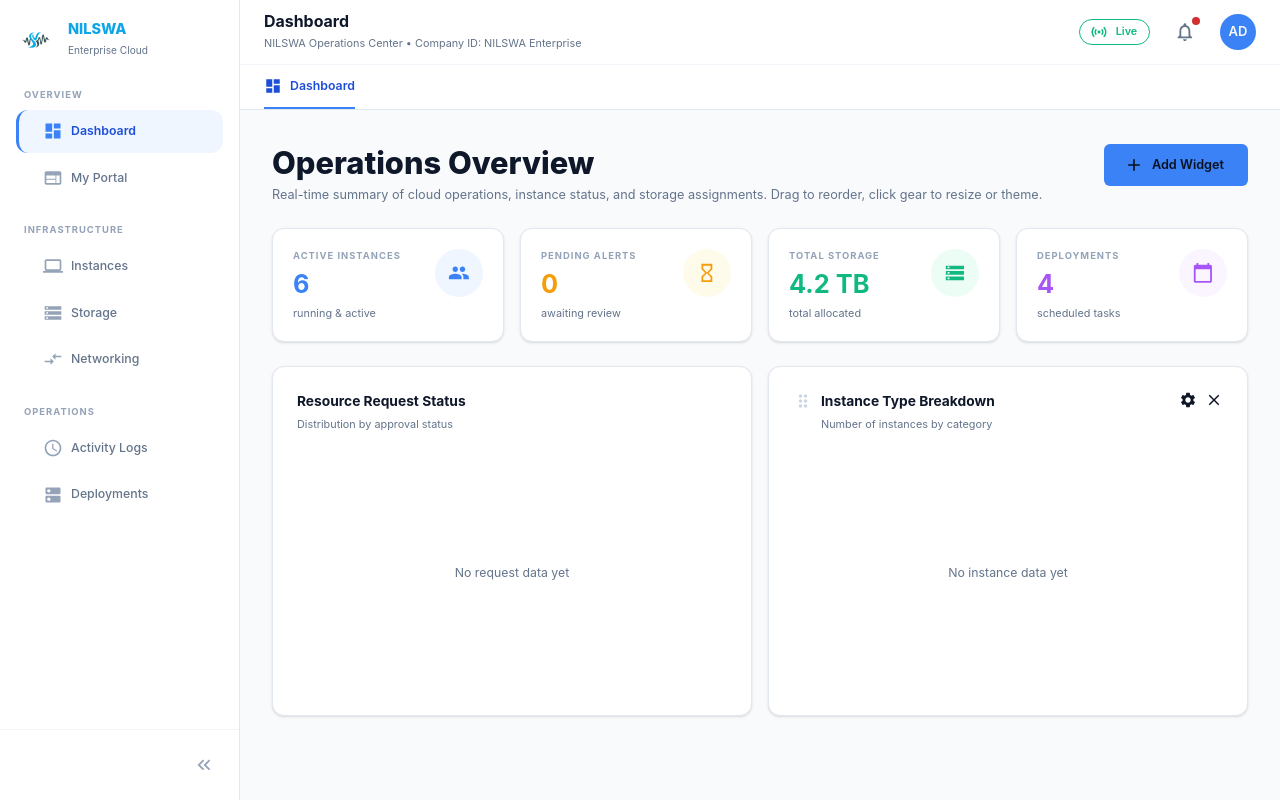
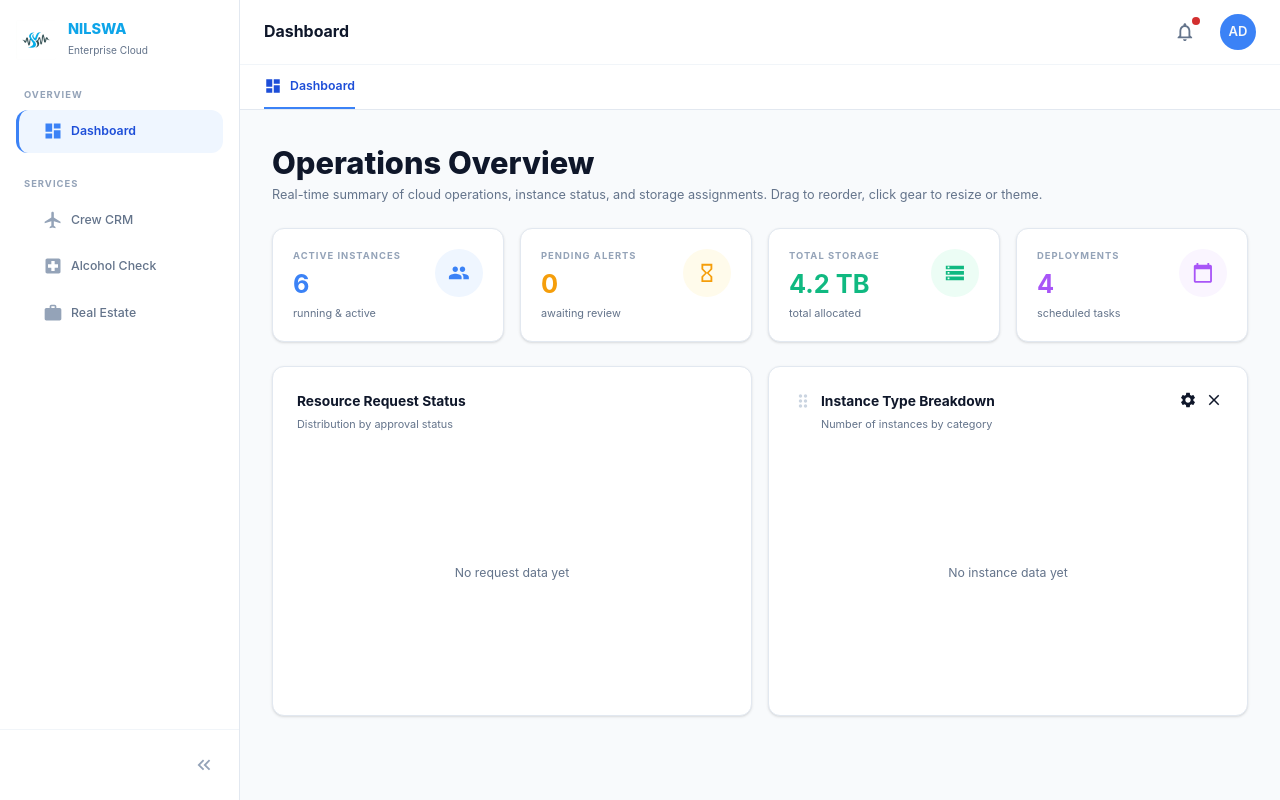
Before and after one commit to sachin-bose-p/nilswa, a Next.js app in the folder client/: page /dashboard in a window 1280 px wide. Built offline with nearby package versions, Linux system fonts and the light colour scheme; sample sign-in values are in the browser's storage.

Commit message:
Remove requested widgets and update sidebar/overlay with custom services

```diff
--- a/client/app/dashboard/page.tsx
+++ b/client/app/dashboard/page.tsx
@@ -74,23 +74,15 @@ export default function DashboardPage() {
     {
       title: 'OVERVIEW',
       items: [
-        { text: 'Dashboard', icon: <DashboardIcon sx={{ fontSize: 20 }} />, active: true },
-        { text: 'My Portal', icon: <WebIcon sx={{ fontSize: 20 }} />, active: false, onClick: () => setSearchOpen(true) },
+        { text: 'Dashboard', icon: <DashboardIcon sx={{ fontSize: 20 }} />, active: true }
       ]
     },
     {
-      title: 'INFRASTRUCTURE',
+      title: 'SERVICES',
       items: [
-        { text: 'Instances', icon: <ComputerIcon sx={{ fontSize: 20 }} />, active: false },
-        { text: 'Storage', icon: <StorageIcon sx={{ fontSize: 20 }} />, active: false },
-        { text: 'Networking', icon: <CompareArrowsIcon sx={{ fontSize: 20 }} />, active: false },
-      ]
-    },
-    {
-      title: 'OPERATIONS',
-      items: [
-        { text: 'Activity Logs', icon: <AccessTimeIcon sx={{ fontSize: 20 }} />, active: false },
-        { text: 'Deployments', icon: <DnsIcon sx={{ fontSize: 20 }} />, active: false },
+        { text: 'Crew CRM', icon: <FlightIcon sx={{ fontSize: 20 }} />, active: false, onClick: () => setSearchOpen(true) },
+        { text: 'Alcohol Check', icon: <LocalHospitalIcon sx={{ fontSize: 20 }} />, active: false, onClick: () => setSearchOpen(true) },
+        { text: 'Real Estate', icon: <WorkIcon sx={{ fontSize: 20 }} />, active: false, onClick: () => setSearchOpen(true) },
       ]
     }
   ];
@@ -180,31 +172,9 @@ export default function DashboardPage() {
             <Typography variant="h6" sx={{ fontWeight: 700, color: '#0f172a', fontSize: '1.1rem', lineHeight: 1.2 }}>
               Dashboard
             </Typography>
-            <Typography variant="caption" sx={{ color: '#64748b', fontSize: '0.75rem' }}>
-              NILSWA Operations Center • Company ID: NILSWA Enterprise
-            </Typography>
           </Box>
 
           <Box sx={{ display: 'flex', alignItems: 'center', gap: 2 }}>
-            <Button
-              variant="outlined"
-              size="small"
-              startIcon={<SensorsIcon sx={{ fontSize: 16 }} />}
-              sx={{
-                display: { xs: 'none', sm: 'flex' },
-                color: '#10b981',
-                borderColor: '#10b981',
-                borderRadius: '16px',
-                px: 1.5,
-                py: 0.25,
-                textTransform: 'none',
-                fontWeight: 600,
-                fontSize: '0.75rem',
-                '&:hover': { backgroundColor: '#ecfdf5', borderColor: '#059669' }
-              }}
-            >
-              Live
-            </Button>
             <IconButton sx={{ color: '#64748b' }}>
               <Badge variant="dot" color="error">
                 <NotificationsNoneIcon />
@@ -258,20 +228,6 @@ export default function DashboardPage() {
               Real-time summary of cloud operations, instance status, and storage assignments. Drag to reorder, click gear to resize or theme.
             </Typography>
           </Box>
-          <Button
-            variant="contained"
-            startIcon={<AddIcon />}
-            sx={{
-              backgroundColor: '#3b82f6',
-              textTransform: 'none',
-              fontWeight: 600,
-              borderRadius: '6px',
-              boxShadow: 'none',
-              '&:hover': { backgroundColor: '#2563eb', boxShadow: 'none' }
-            }}
-          >
-            Add Widget
-          </Button>
         </Box>
 
         {/* KPI Cards */}
@@ -424,10 +380,9 @@ export default function DashboardPage() {
             {/* Apps Grid */}
             <Grid container spacing={2}>
               {[
-                { name: 'Compute', icon: <ComputerIcon sx={{ color: '#ec4899', fontSize: 32 }} /> },
-                { name: 'Storage', icon: <StorageIcon sx={{ color: '#64748b', fontSize: 32 }} /> },
-                { name: 'IAM Console', icon: <SecurityIcon sx={{ color: '#8b5cf6', fontSize: 32 }} /> },
-                { name: 'Analytics', icon: <AssessmentIcon sx={{ color: '#f59e0b', fontSize: 32 }} /> }
+                { name: 'Crew CRM', icon: <FlightIcon sx={{ color: '#3b82f6', fontSize: 32 }} /> },
+                { name: 'Alcohol Check', icon: <LocalHospitalIcon sx={{ color: '#10b981', fontSize: 32 }} /> },
+                { name: 'Real Estate CRM', icon: <WorkIcon sx={{ color: '#f59e0b', fontSize: 32 }} /> }
               ].filter(s => s.name.toLowerCase().includes(searchQuery.toLowerCase())).map((service, i) => (
                 <Grid size={{ xs: 4, sm: 3, md: 2 }} key={i}>
                   <Box sx={{
```
